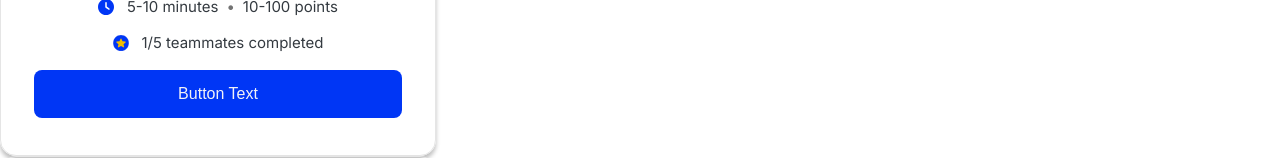
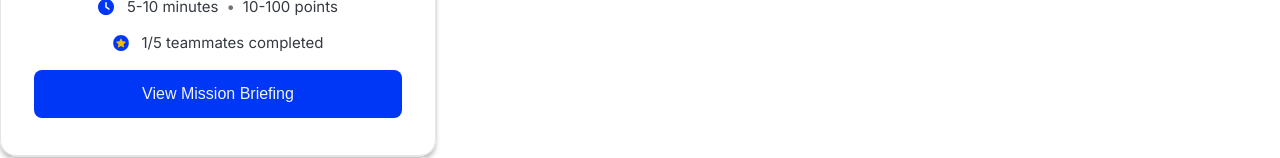
Before and after one commit to cherryontech/MissionCollective, a React (Vite) app: page /mission-hub in a window 1280 px wide. Shown: the part 486-644 px from the top of the page. Built offline with nearby package versions, Linux system fonts and the light colour scheme.

Commit message:
Adds changes from other branches

```diff
--- a/src/Components/MissionHubCard.jsx
+++ b/src/Components/MissionHubCard.jsx
@@ -2,6 +2,11 @@ import "../styles/MissionHubCard.css";
 import clock from "../assets/icons/missionHub/clock.svg";
 import starCircle from "../assets/icons/starCircle.svg";
 import { cardContent } from "../data/missionHubCards";
+
+const buttonText = {
+  beforeActivity: "View Mission Briefing",
+  afterActivity: "View Team Contributions",
+};
 
 export default function MissionHubCard() {
   return (
@@ -25,7 +30,7 @@ export default function MissionHubCard() {
         <img src={starCircle} alt="star icon" className="inlineIcon" />
         <p>{cardContent[0].numCompleted}/5 teammates completed</p>
       </div>
-      <button>Button Text</button>
+      <button>{buttonText.beforeActivity}</button>
     </div>
   );
 }
--- a/src/styles/MissionHubCard.css
+++ b/src/styles/MissionHubCard.css
@@ -43,7 +43,7 @@
   margin-bottom: 0.5rem;
 }
 
-p > span {
+.infoSection span {
   color: #737373;
   margin: 0 0.5rem;
 }
```
